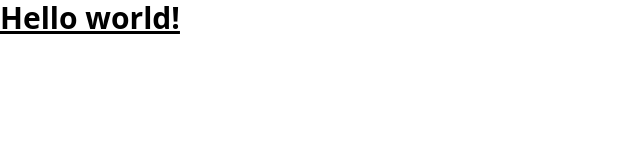
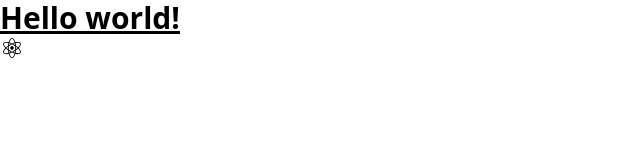
Before and after one commit to luizgolima/react-weather-app, a React (Vite) app: page / in a window 1280 px wide. Shown: the top 160 px of the page, without its empty margins (0-640 px from the left). Built offline with nearby package versions, Linux system fonts and the light colour scheme.

Commit message:
add unicons icons to project

```diff
--- a/package.json
+++ b/package.json
@@ -9,6 +9,7 @@
     "preview": "vite preview"
   },
   "dependencies": {
+    "@iconscout/react-unicons": "^1.1.6",
     "react": "^18.2.0",
     "react-dom": "^18.2.0"
   },
--- a/src/App.jsx
+++ b/src/App.jsx
@@ -1,14 +1,14 @@
-import { useState } from 'react'
 import './App.css'
+import UilReact from '@iconscout/react-unicons/icons/uil-react'
 
 function App() {
-  const [count, setCount] = useState(0)
 
   return (
     <div className="App">
         <h1 className="text-3xl font-bold underline">
             Hello world!
         </h1>
+        <UilReact className="text-6xl" />
     </div>
   )
 }
```
Also changed, not shown: 1 other file (tests, documents, lock files or other folders).
